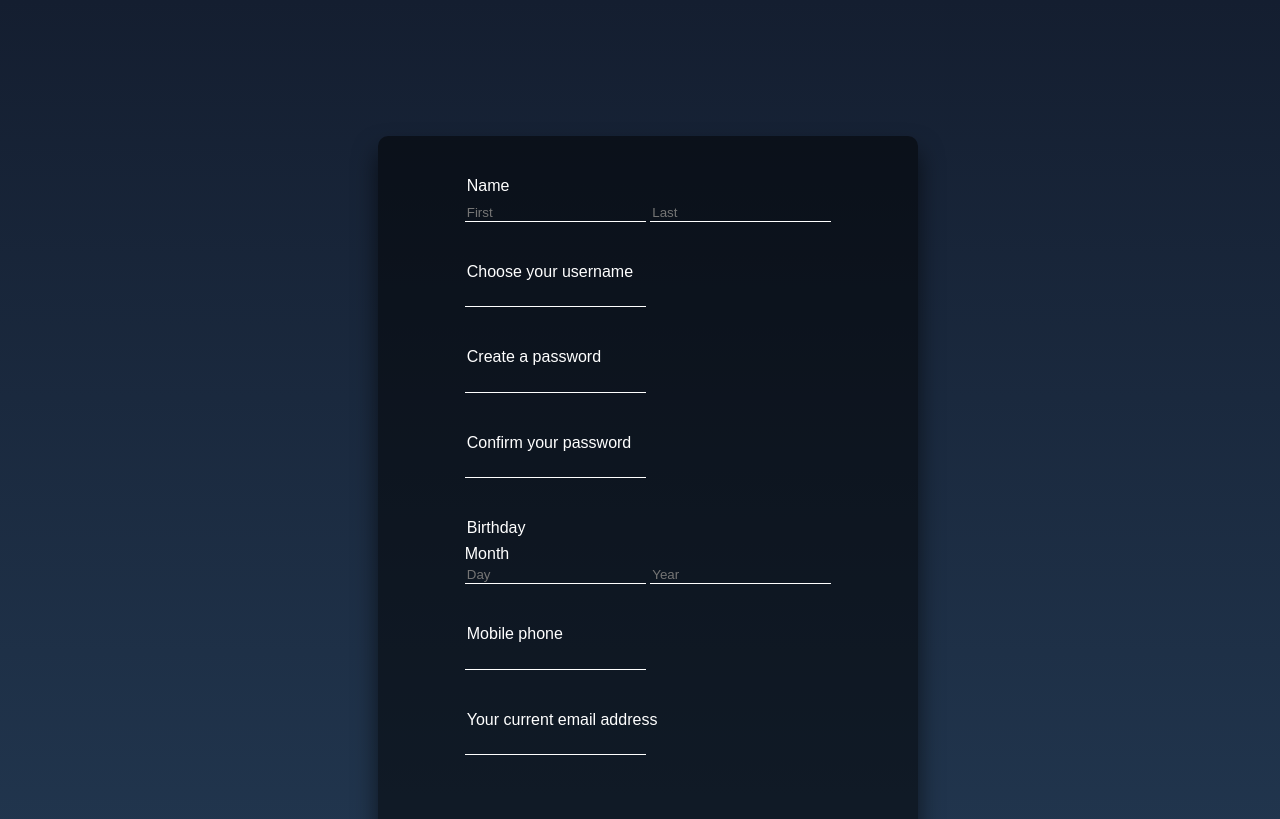
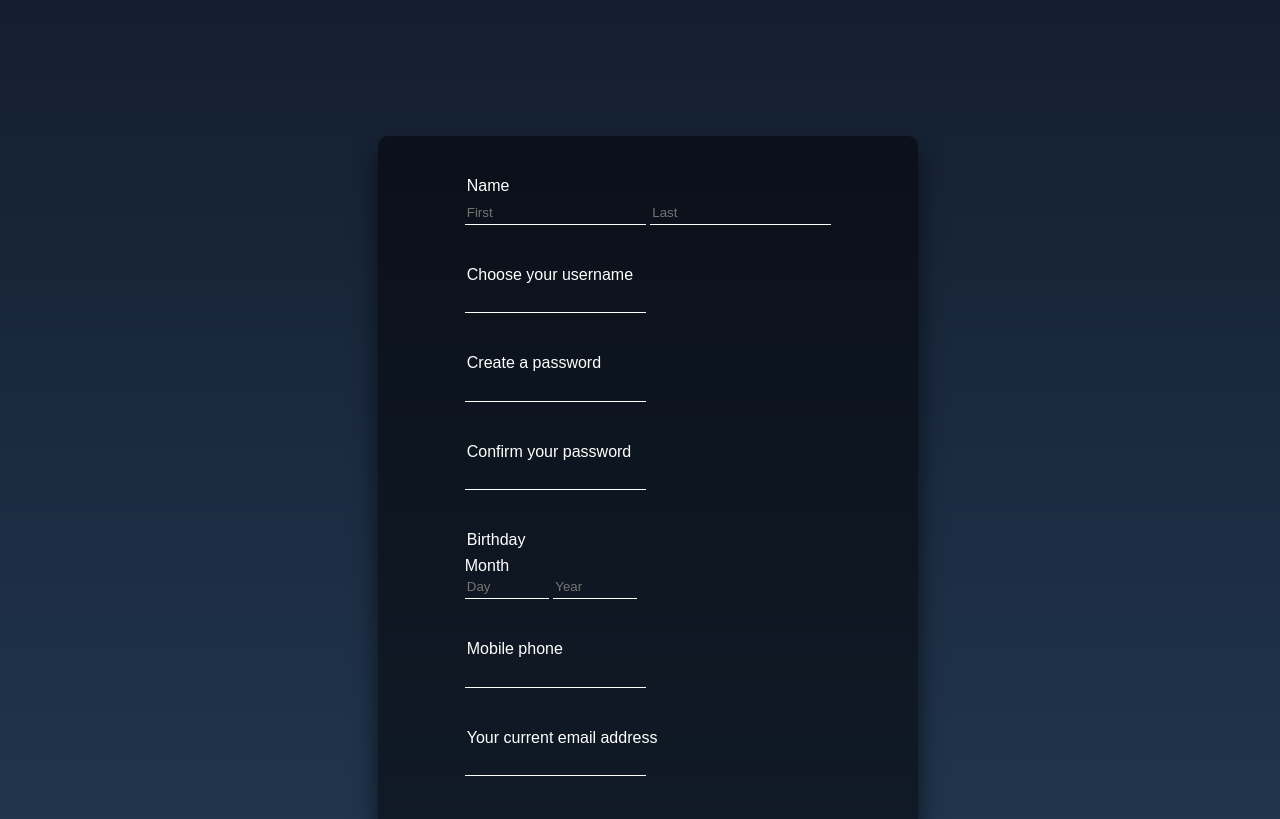
Before and after one commit to PurpleAlma/FORMS, a plain HTML site: page advanced-form.html in a window 1280 px wide. Shown: the top 819 px of the page. Drawn offline with Linux system fonts and the light colour scheme.

Commit message:
Update advanced.css

```diff
--- a/advanced.css
+++ b/advanced.css
@@ -39,8 +39,19 @@ input[type="text"],input[type="password"]{
     background: transparent;
     margin-bottom: 30px;
     color:white;
+    height: 20px;
+    overflow: hidden;
+}
 
+input[type="text"]:hover,input[type="password"]:hover{
+    box-shadow: 0 0 5px #03e9f4,
+    0 0 12px #03e9f4,
+    0 0 50px #03e9f4,
+    0 0 50px #03e9f4;
+    transition: .2s;
+    border-bottom: 1px solid transparent;
 }
+
 button{
     position: relative;
     display: inline-block;
@@ -66,4 +77,8 @@ button:hover {
                 0 0 25px #03e9f4,
                 0 0 50px #03e9f4,
                 0 0 100px #03e9f4;
-  }
+}
+.signup__field__input--birth-month,
+.signup__field__input--birth-day,
+.signup__field__input--birth-year {
+width: 80px;}
```
